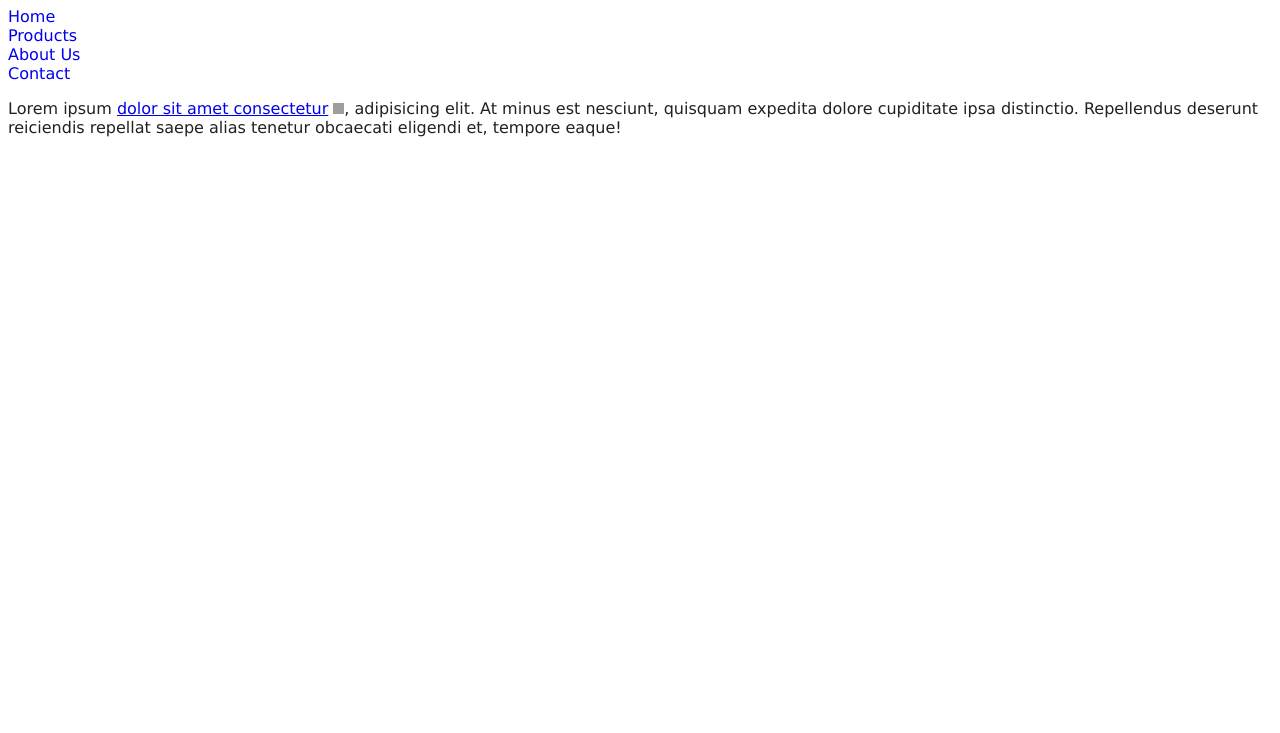
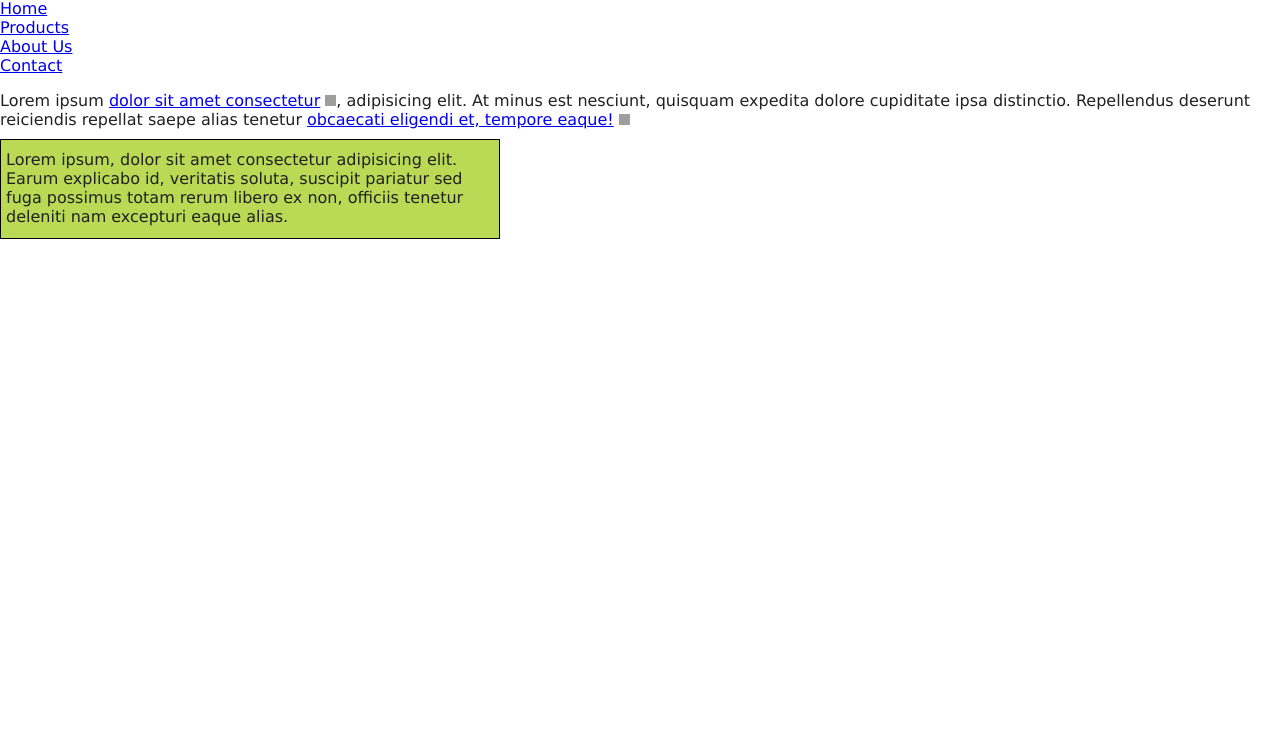
Before and after one commit to PaulNegoescu/SIIT7-CSS, a plain HTML site: page index.html in a window 1280 px wide. Shown: the part 67-800 px from the top of the page. Drawn offline with Linux system fonts and the light colour scheme; grey boxes are pictures that could not be loaded.

Commit message:
Modificarile din al doilea curs

```diff
--- a/index.html
+++ b/index.html
@@ -27,10 +27,15 @@
     </header>
     <main>
         <article>
-            Lorem ipsum <a href="https://google.com" class="external-link">dolor sit amet consectetur</a>, adipisicing
+            Lorem ipsum <a id="googlelink" href="https://google.com">dolor sit amet consectetur</a>, adipisicing
             elit. At minus est nesciunt, quisquam expedita dolore cupiditate ipsa distinctio. Repellendus deserunt
-            reiciendis repellat saepe alias tenetur obcaecati eligendi et, tempore eaque!
+            reiciendis repellat saepe alias tenetur <a href="https://scoalainformala.ro">obcaecati eligendi et, tempore
+                eaque!</a>
         </article>
+        <div class="experiment">
+            Lorem ipsum, dolor sit amet consectetur adipisicing elit. Earum explicabo id, veritatis soluta, suscipit
+            pariatur sed fuga possimus totam rerum libero ex non, officiis tenetur deleniti nam excepturi eaque alias.
+        </div>
     </main>
 </body>
 
--- a/styles/main.css
+++ b/styles/main.css
@@ -1,9 +1,18 @@
+* {
+  box-sizing: border-box;
+}
+
+body {
+  margin: 0;
+}
+
 html {
   color: rgb(33, 33, 33);
   font-family: Verdana, sans-serif;
 }
 
-header a {
+.logo,
+.main-nav a {
   /* Selector */
   /* Declaratii */
   text-decoration: none;
@@ -25,7 +34,7 @@ header a {
   padding: 0;
 }
 
-.external-link::after {
+[href^="http"]::after {
   background: url(https://en.wikipedia.org/w/skins/Vector/resources/skins.vector.styles/images/external-link-ltr-icon.svg?b4b84);
   content: "";
   display: inline-block;
@@ -35,3 +44,21 @@ header a {
   width: 11px;
   height: 11px;
 }
+
+/* 255 = FF; 0 = 00; */
+
+.experiment {
+  background: #bada55;
+  border: 1px solid black;
+
+  width: 100vw;
+  max-width: 500px;
+  height: 100px;
+  padding: 10px 5px;
+
+  margin: 10px 0;
+
+  overflow: hidden;
+  /* text-overflow: ellipsis;
+  white-space: nowrap; */
+}
```
